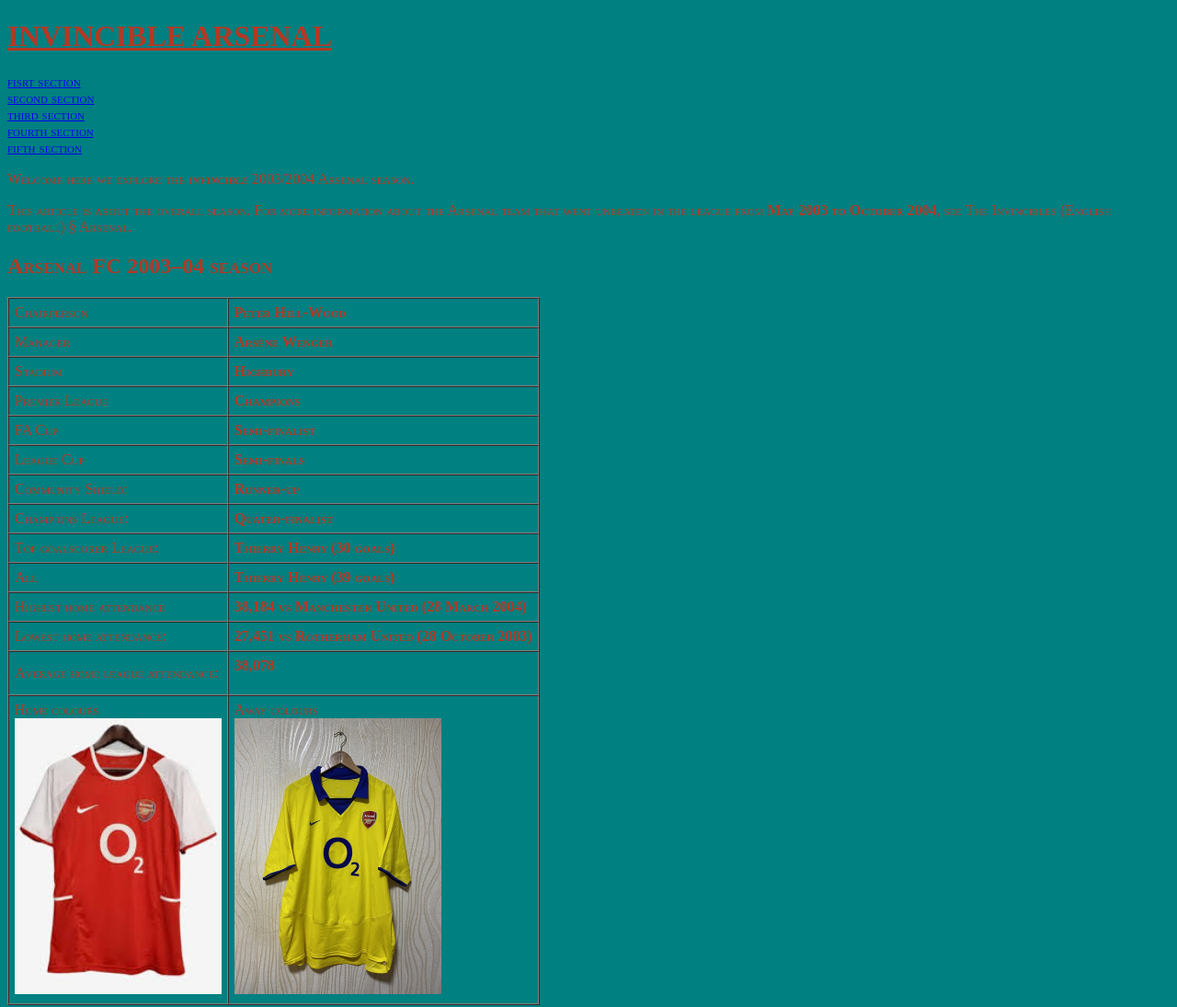
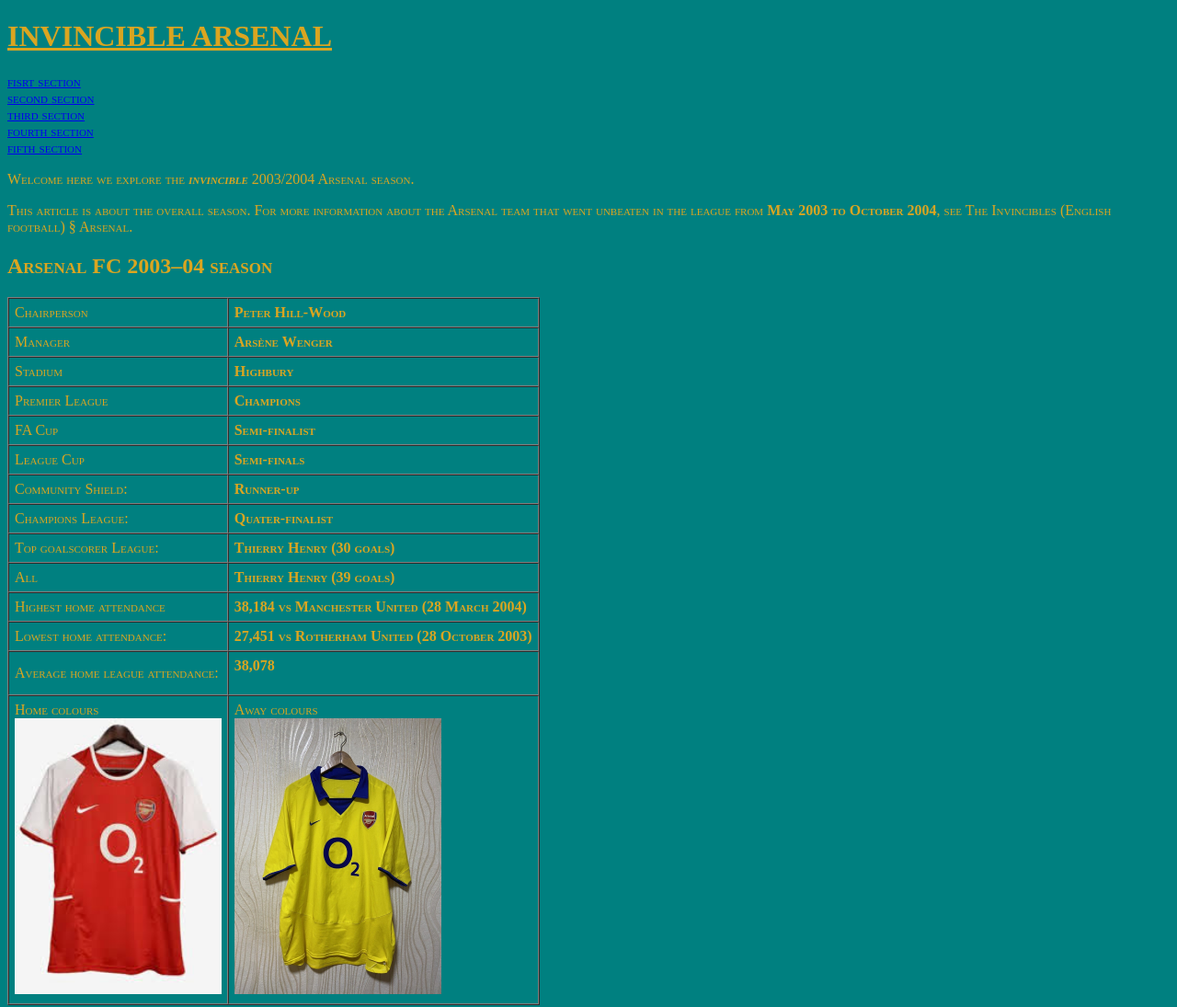
Before and after one commit to edwardadam795-glitch/sweet-, a plain HTML site: page index.html in a window 1280 px wide. Shown: the top 1095 px of the page at 92% size. Drawn offline with Linux system fonts and the light colour scheme.

Commit message:
Update index.html

```diff
--- a/index.html
+++ b/index.html
@@ -6,8 +6,9 @@
  <style>
         body {background-color:teal;
         font-variant: small-caps;
-    color: rgba(232, 36, 10, 0.774);
-      font-display: inherit;}
+      color: goldenrod;
+    font-display: inherit;
+             }
  </style>
 <body>
 
```
